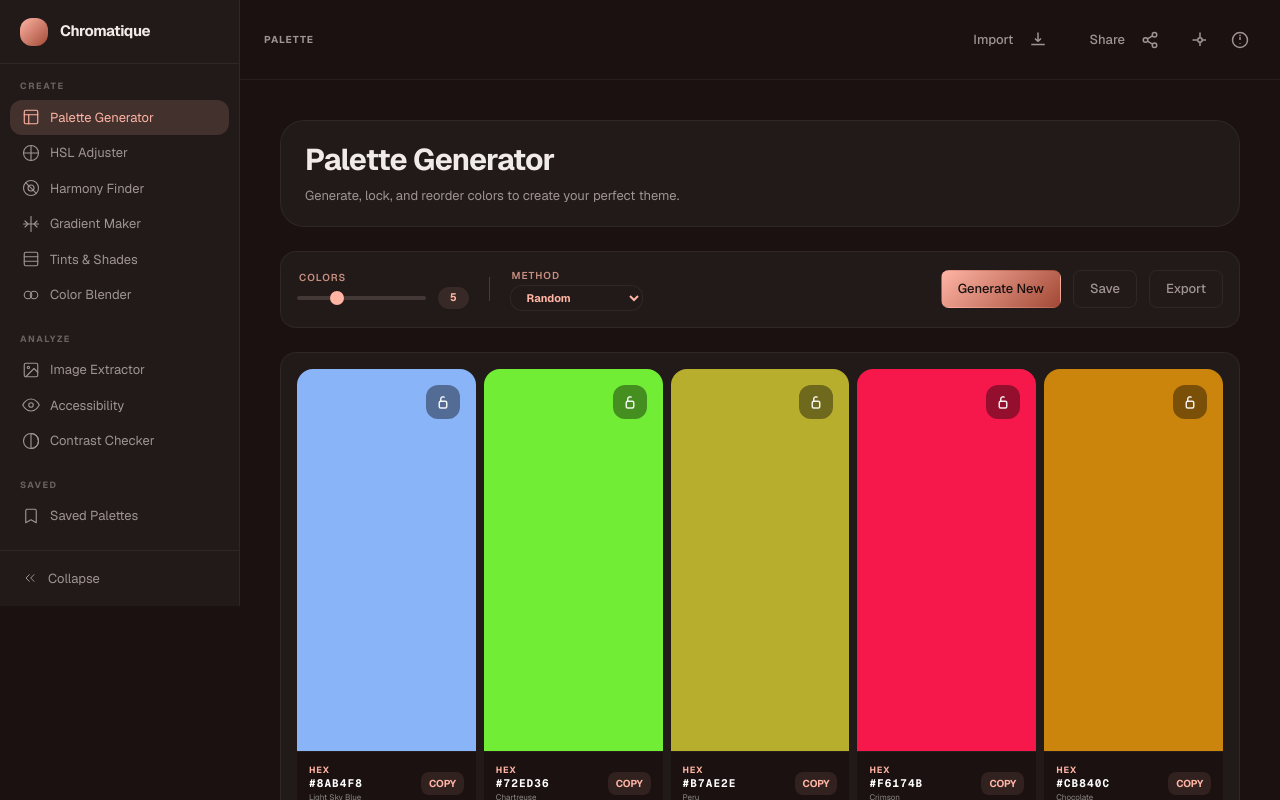
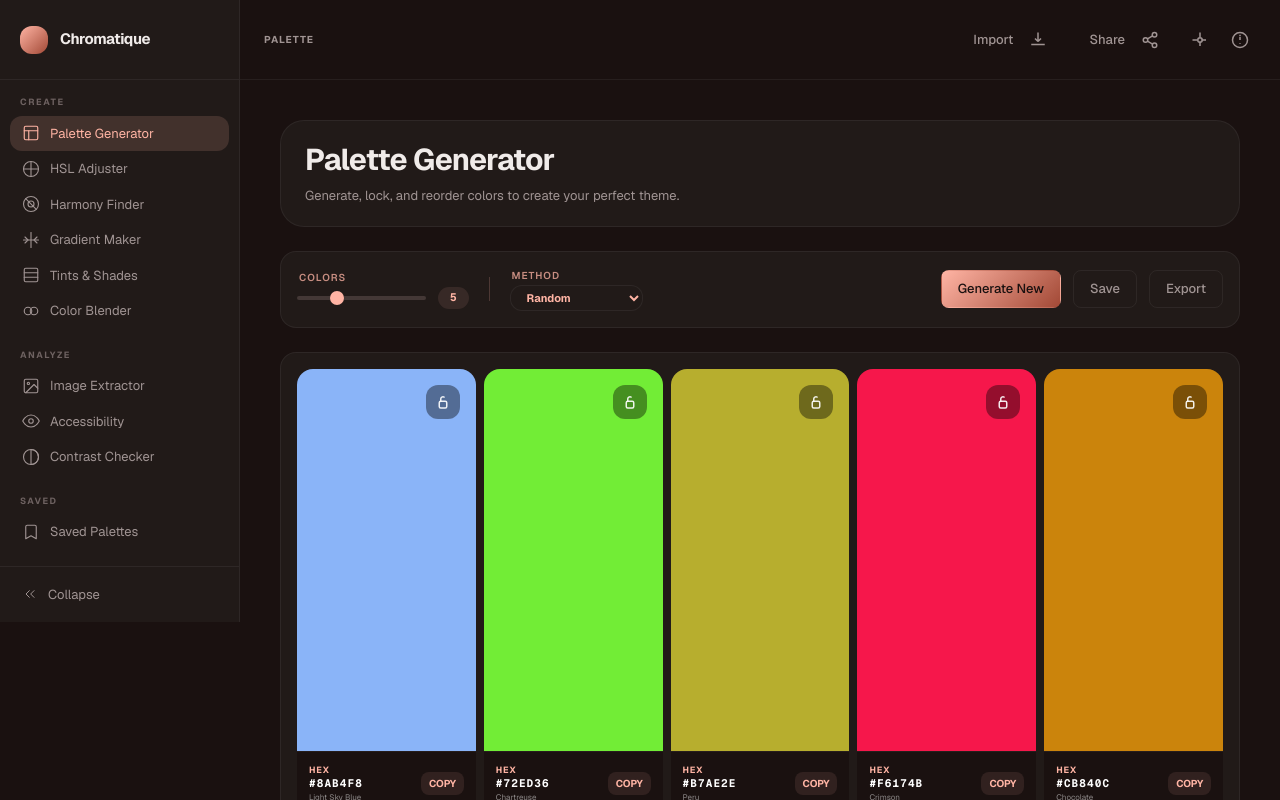
Before and after one commit to scmlewis/Chromatique, a React (Vite) app: page / in a window 1280 px wide. Built offline with nearby package versions, Linux system fonts and the light colour scheme; the HTML template or start-up script is replaced by a standard one.

Commit message:
fix: split sidebar into separate desktop and mobile implementations
Desktop: static flex child, collapse/expand toggle, takes layout space
Mobile: fixed overlay with backdrop, always expanded, dismissed by tap

Shared NavContent component extracted to avoid duplication.

```diff
--- a/src/components/Sidebar.jsx
+++ b/src/components/Sidebar.jsx
@@ -85,41 +85,8 @@ const TOOL_GROUPS = [
   }
 ]
 
-export default function Sidebar({ currentTool, onToolChange, isCollapsed, onToggleCollapse, isOpenMobile, onCloseMobile }) {
-  const expanded = !isCollapsed
-
+function NavContent({ currentTool, onToolChange, expanded }) {
   return (
-    <>
-      {/* Mobile overlay */}
-      {isOpenMobile && (
-        <div className="fixed inset-0 bg-black/60 z-40 lg:hidden" onClick={onCloseMobile} />
-      )}
-
-      {/*
-        Desktop: static flex child (participates in flex layout)
-        Mobile: fixed overlay
-      */}
-      <aside
-        className={`
-          h-full flex flex-col border-r border-[var(--color-border-ghost)] transition-all duration-300
-          lg:static lg:shrink-0
-          ${expanded ? 'lg:w-60' : 'lg:w-[68px]'}
-          fixed top-0 left-0 z-50 w-60
-          ${isOpenMobile ? 'translate-x-0' : '-translate-x-full lg:translate-x-0'}
-        `}
-        style={{ background: 'var(--color-surface-raised)' }}
-      >
-        {/* Brand */}
-        <div className={`h-16 flex items-center border-b border-[var(--color-border-ghost)] shrink-0 ${expanded ? 'px-5 gap-3' : 'px-0 justify-center'}`}>
-          <div className="w-7 h-7 rounded-lg flex-shrink-0" style={{ background: 'var(--gradient-primary)' }} />
-          {expanded && (
-            <span className="font-bold text-[15px] tracking-tight text-[var(--color-text-primary)] whitespace-nowrap" style={{ fontFamily: "var(--font-family-ui)" }}>
-              Chromatique
-            </span>
-          )}
-        </div>
-
-        {/* Nav */}
     <nav className="flex-1 overflow-y-auto py-4 px-2.5">
       {TOOL_GROUPS.map((group, gi) => (
         <div key={group.label} className={gi > 0 ? 'mt-5' : ''}>
@@ -158,9 +125,56 @@ export default function Sidebar({ currentTool, onToolChange, isCollapsed, onTogg
         </div>
       ))}
     </nav>
+  )
+}
+
+export default function Sidebar({ currentTool, onToolChange, isCollapsed, onToggleCollapse, isOpenMobile, onCloseMobile }) {
+  const expanded = !isCollapsed
+
+  return (
+    <>
+      {/* ===== MOBILE: fixed overlay ===== */}
+      {isOpenMobile && (
+        <>
+          <div className="fixed inset-0 bg-black/60 z-40 lg:hidden" onClick={onCloseMobile} />
+          <aside
+            className="fixed top-0 left-0 z-50 h-full w-60 flex flex-col border-r border-[var(--color-border-ghost)] lg:hidden"
+            style={{ background: 'var(--color-surface-raised)' }}
+          >
+            {/* Brand */}
+            <div className="h-16 flex items-center px-5 gap-3 border-b border-[var(--color-border-ghost)] shrink-0">
+              <div className="w-7 h-7 rounded-lg flex-shrink-0" style={{ background: 'var(--gradient-primary)' }} />
+              <span className="font-bold text-[15px] tracking-tight text-[var(--color-text-primary)] whitespace-nowrap" style={{ fontFamily: "var(--font-family-ui)" }}>
+                Chromatique
+              </span>
+            </div>
+            <NavContent currentTool={currentTool} onToolChange={onToolChange} expanded={true} />
+          </aside>
+        </>
+      )}
+
+      {/* ===== DESKTOP: static flex child ===== */}
+      <aside
+        className={`
+          hidden lg:flex h-full flex-col border-r border-[var(--color-border-ghost)] transition-all duration-300 shrink-0
+          ${expanded ? 'w-60' : 'w-[68px]'}
+        `}
+        style={{ background: 'var(--color-surface-raised)' }}
+      >
+        {/* Brand */}
+        <div className={`h-20 flex items-center border-b border-[var(--color-border-ghost)] shrink-0 ${expanded ? 'px-5 gap-3' : 'px-0 justify-center'}`}>
+          <div className="w-7 h-7 rounded-lg flex-shrink-0" style={{ background: 'var(--gradient-primary)' }} />
+          {expanded && (
+            <span className="font-bold text-[15px] tracking-tight text-[var(--color-text-primary)] whitespace-nowrap" style={{ fontFamily: "var(--font-family-ui)" }}>
+              Chromatique
+            </span>
+          )}
+        </div>
+
+        <NavContent currentTool={currentTool} onToolChange={onToolChange} expanded={expanded} />
 
         {/* Collapse toggle */}
-        <div className="hidden lg:block p-2.5 border-t border-[var(--color-border-ghost)] shrink-0">
+        <div className="p-2.5 border-t border-[var(--color-border-ghost)] shrink-0">
           <button
             onClick={onToggleCollapse}
             title={expanded ? undefined : 'Expand sidebar'}
```
Lines whose indentation alone changed are shown as unchanged.
